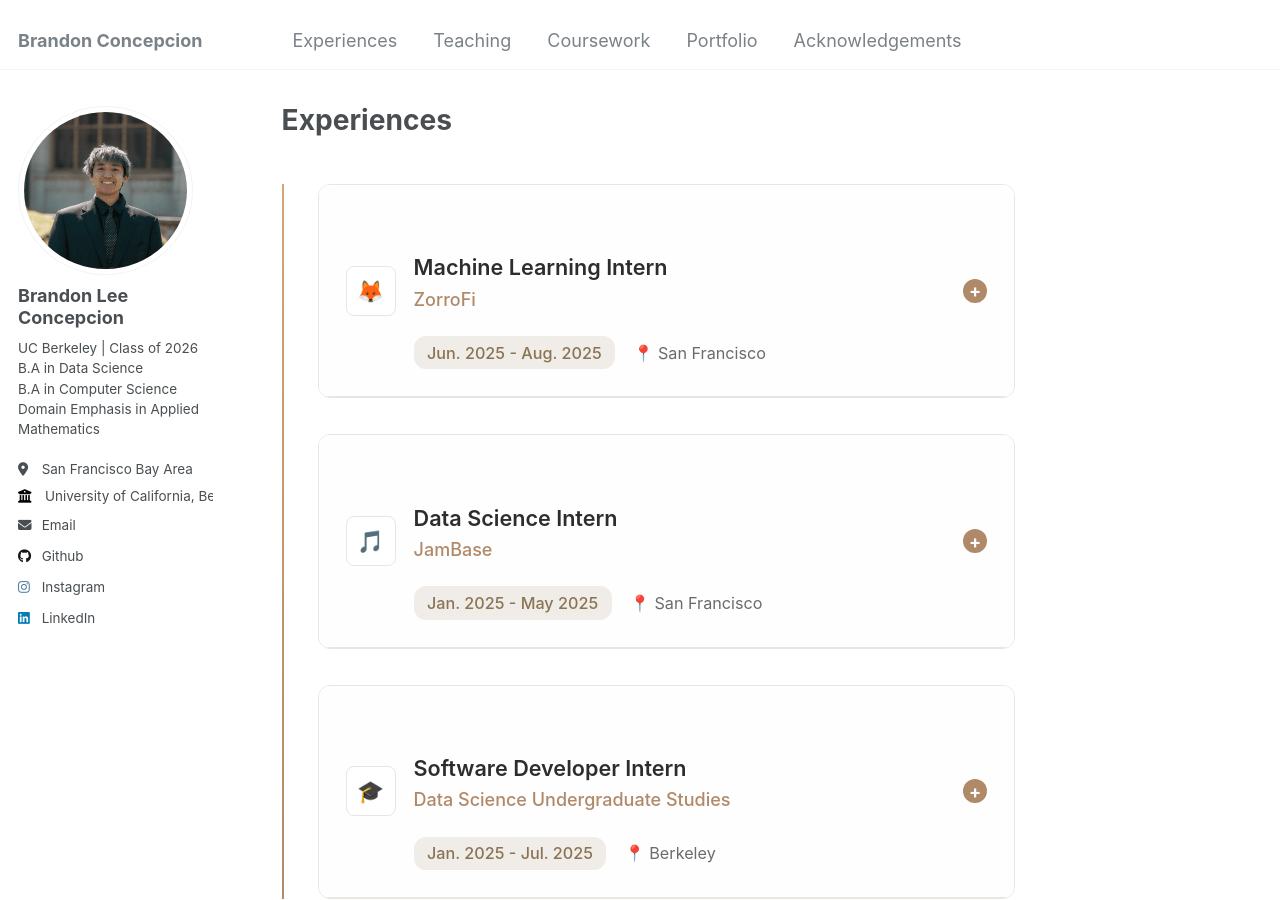
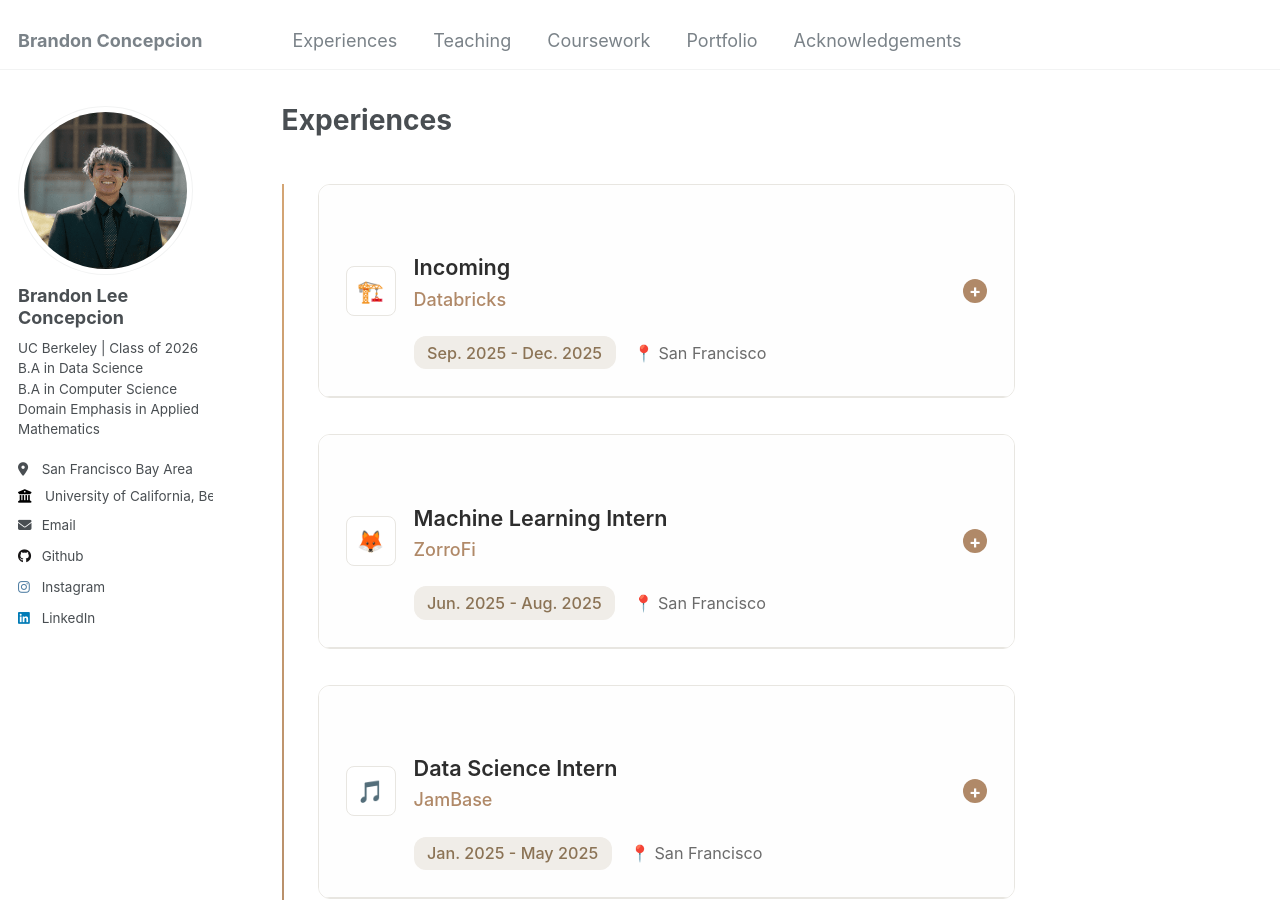
Before and after one commit to brandonconcepcion/brandonconcepcion.github.io, a Jekyll site: the page built from _pages/experiences.md, in a window 1280 px wide and 900 px high. Built offline with Jekyll 4.4.1, drawn with Linux system fonts in a browser that asks for light colours.

Commit message:
db added

```diff
--- a/_pages/experiences.md
+++ b/_pages/experiences.md
@@ -291,6 +291,39 @@ author_profile: true
     <div class="timeline-item">
       <div class="timeline-header" onclick="toggleTimeline(this)">
         <div class="company-logo">
+          <span>🏗️</span>
+        </div>
+        <div class="timeline-info">
+          <h3 class="timeline-title">Incoming</h3>
+          <p class="timeline-company">Databricks</p>
+          <div class="timeline-meta">
+            <span class="timeline-date">Sep. 2025 - Dec. 2025</span>
+            <span class="timeline-location">📍 San Francisco</span>
+          </div>
+        </div>
+        <div class="timeline-toggle">+</div>
+      </div>
+      <div class="timeline-content">
+        <div class="timeline-details">
+          <ul class="timeline-achievements">
+            <li>Excited to join the Databricks team to work on cutting-edge data science and machine learning projects</li>
+            <li>Will be contributing to scalable data processing and analytics solutions using the Databricks platform</li>
+            <li>Looking forward to gaining hands-on experience with big data technologies and cloud computing</li>
+          </ul>
+          <div class="timeline-skills">
+            <span class="skill-tag">Data Science</span>
+            <span class="skill-tag">Machine Learning</span>
+            <span class="skill-tag">Big Data</span>
+            <span class="skill-tag">Cloud Computing</span>
+            <span class="skill-tag">Python</span>
+          </div>
+        </div>
+      </div>
+    </div>
+
+    <div class="timeline-item">
+      <div class="timeline-header" onclick="toggleTimeline(this)">
+        <div class="company-logo">
           <span>🦊</span>
         </div>
         <div class="timeline-info">
```
